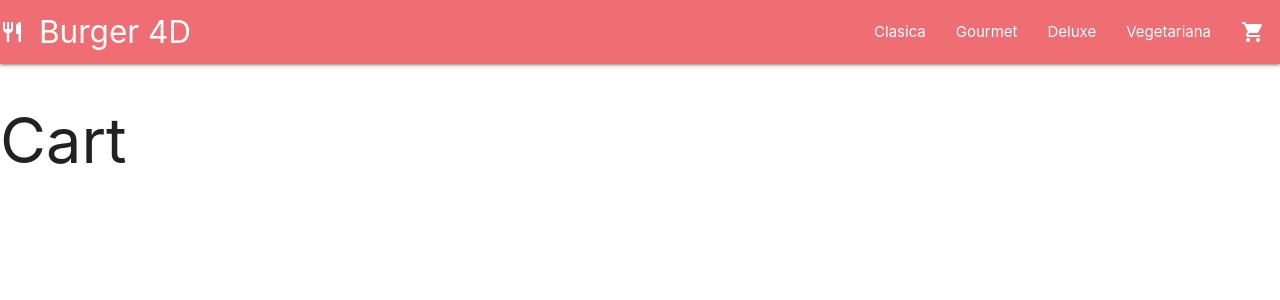
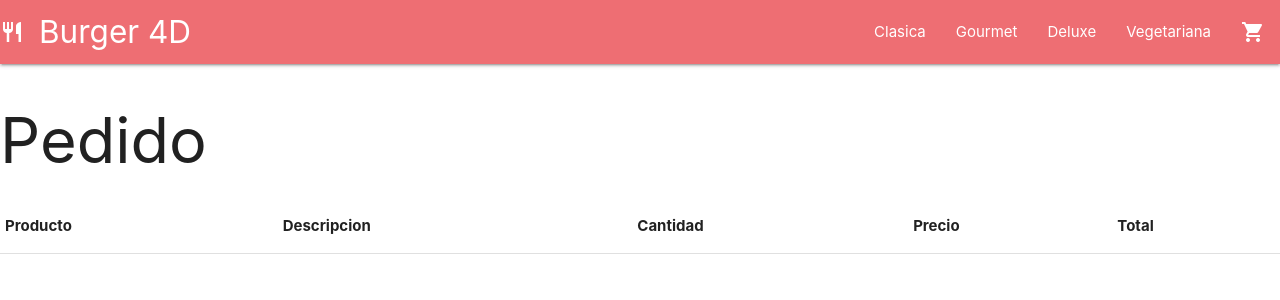
Before and after one commit to anahinarvaez/coderhouse-react, a React (Create React App) app: page /cart in a window 1280 px wide. Shown: the top 300 px of the page. Built offline with nearby package versions, Linux system fonts and the light colour scheme.

Commit message:
entrega 9

```diff
--- a/src/App.js
+++ b/src/App.js
@@ -4,12 +4,14 @@ import ItemListContainer from './pages/itemListContainer/ItemListContainer';
 import ItemDetailContainer from './pages/itemDetailContainer/ItemDetailContainer';
 import { BrowserRouter, Route, Routes } from 'react-router-dom';
 import Cart from './pages/cart/cartContainer';
+import {CartProvider} from './context/CartProvider';
 
 function App() {
   return (
     <div>
 
       <BrowserRouter>
+      <CartProvider>
         <NavBar></NavBar>
         <Routes>
           <Route path='/' element={<ItemListContainer></ItemListContainer>}></Route>
@@ -18,8 +20,9 @@ function App() {
           <Route path='/items/:itemId' element={<ItemDetailContainer></ItemDetailContainer>}></Route>
           <Route path='*' element={<ItemListContainer></ItemListContainer>}></Route>
         </Routes>
+        </CartProvider>
+      </BrowserRouter>
 
-      </BrowserRouter>
     </div>
   );
 
--- a/src/components/itemDetail/ItemDetail.jsx
+++ b/src/components/itemDetail/ItemDetail.jsx
@@ -1,10 +1,12 @@
-import React, { useState } from "react";
+import React, { useContext, useState } from "react";
 import ItemCount from "../counter/itemCount";
 import Swal from "sweetalert2";
 import { NavLink } from "react-router-dom";
+import { cartContext } from "../../context/CartProvider";
 
 const ItemDetail = ({ producto }) => {
   const [counterData, setCounterData] = useState(0);
+  const { addItem, cartSize } = useContext(cartContext);
 
   const onAdd = (quantityToAdd) => {
     setCounterData(quantityToAdd);
@@ -15,16 +17,17 @@ const ItemDetail = ({ producto }) => {
       showConfirmButton: false,
       timer: 1500
     })
+
+    addItem(producto, quantityToAdd)
   }
 
 
   return (
     <div class="row">
-<h3>items agregados al carrito: {counterData}</h3>
       <div class="col s12 m6 l2">
         <div class="card">
           <div class="card-image">
-      <img heigh={400} src={ producto.img}></img>
+            <img heigh={400} src={producto.img}></img>
             <span class="card-title pink accent-3">{producto.title}</span>
             <a class="btn-floating halfway-fab waves-effect waves-light red"><i class="material-icons">shopping_cart</i></a>
           </div>
@@ -35,7 +38,10 @@ const ItemDetail = ({ producto }) => {
         </div>
       </div>
       <ItemCount stock={30} initial={1} onAdd={onAdd}></ItemCount>
-<button><NavLink to={"/cart"}>Comprar Ahora</NavLink></button>
+
+
+      {cartSize > 0 && <NavLink to={"/cart"}><button className="waves-effect waves-light btn-large blue darken-5">Finalizar Compra</button></NavLink>}
+
     </div>
   );
 };
--- /dev/null
+++ b/src/context/CartProvider.js
@@ -0,0 +1,46 @@
+import React, { createContext, useState } from "react"
+
+
+
+export const cartContext = createContext();
+
+export const CartProvider = ({ defaultValue = [], children }) => {
+
+    const [pedido, setPedido] = useState(defaultValue);
+
+    const isInCart = (producto) => {
+        return pedido.some(itemInCart => itemInCart.producto.id === producto.id);
+    }
+
+    const addItem = (producto, quantity) => {
+        if (isInCart(producto)) {
+            setPedido(pedido.map(itemInCart => {
+                if (itemInCart.producto.id === producto.id) {
+                    itemInCart.quantity = itemInCart.quantity + quantity;
+                    itemInCart.price = itemInCart.quantity * producto.price;
+                }
+
+                return itemInCart;
+            }))
+        } else {
+            setPedido([...pedido, { producto: producto, quantity: quantity, price: quantity * producto.price }]);
+        }
+    }
+
+    const removeItem = (productoId) => {
+        setPedido(pedido.filter(itemInCart => itemInCart.producto.id !== productoId));
+    }
+
+    const clearItems = () => {
+        setPedido([]);
+    }
+
+    const getAll = () => {
+        return pedido;
+    }
+
+    return (<cartContext.Provider value={{ addItem, removeItem, clearItems, getAll, cartSize: pedido.length }}>
+        {children}
+    </cartContext.Provider>);
+
+}
--- a/src/pages/cart/cartContainer.jsx
+++ b/src/pages/cart/cartContainer.jsx
@@ -1,8 +1,44 @@
-import React from "react";
+import React, { useContext } from "react";
+import { cartContext } from "../../context/CartProvider";
+import 'materialize-css/dist/css/materialize.min.css'
 
 
 const Cart = () => {
-    return (<h1>Cart</h1>)
+
+    const { getAll, removeItem } = useContext(cartContext);
+
+    return (<div>
+        <h1>Pedido</h1>
+
+
+        <table border="1" cellpadding="5" cellspacing="5">
+            <tr>
+                <th>Producto</th>
+                <th>Descripcion</th>
+                <th>Cantidad</th>
+                <th>Precio</th>
+                <th>Total</th>
+            </tr>
+            {
+                getAll().map(item =>
+                    <tr>
+                        <td>{item.producto.title}</td>
+                        <td>{item.producto.description}</td>
+                        <td>{item.quantity}</td>
+                        <td>{item.producto.price}</td>
+                        <td><b>{item.price}</b></td>
+                        <td>
+                            <button className="waves-effect waves-light btn-large red darken-4" onClick={() => removeItem(item.producto.id)}>
+                                <i class="material-icons">remove_shopping_cart</i>
+                            </button>
+                        </td>
+
+                    </tr>
+                )}
+
+        </table>
+
+    </div>)
 }
 
 
```
Lines whose indentation alone changed are shown as unchanged.
